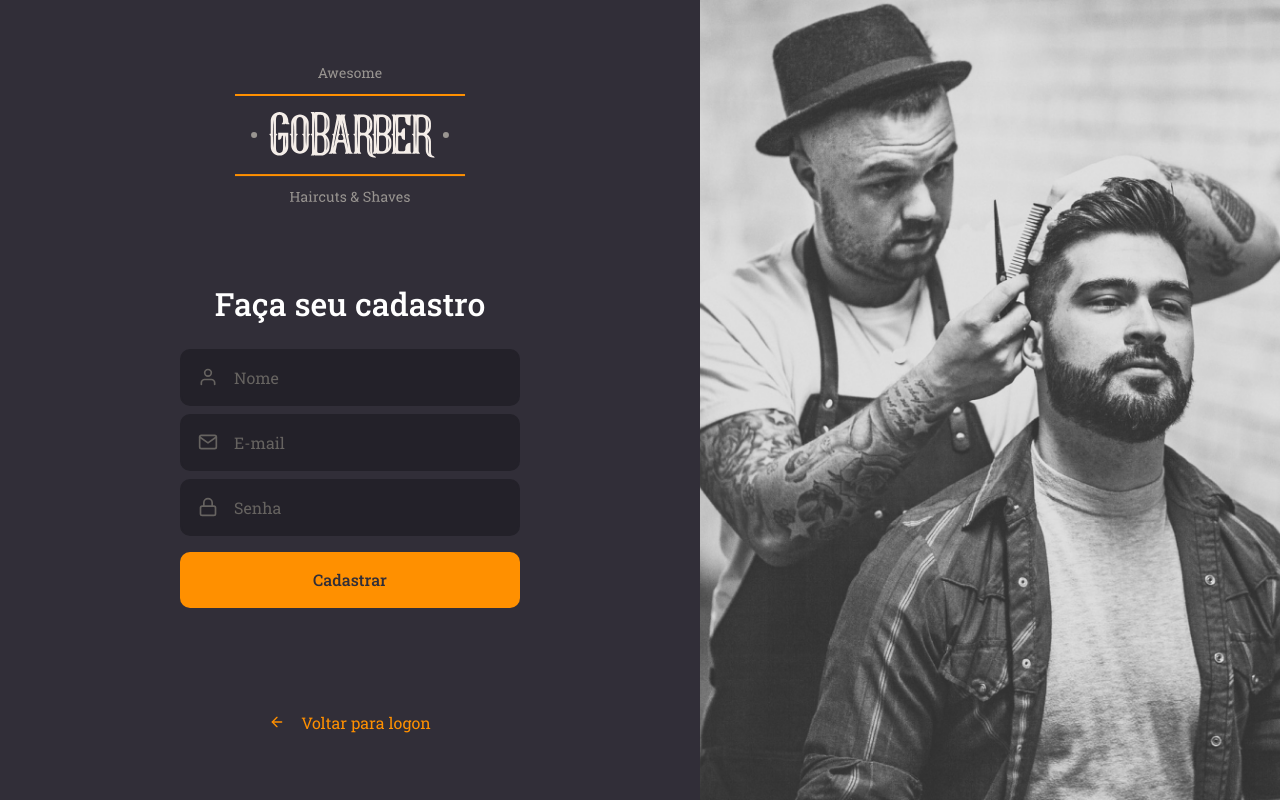
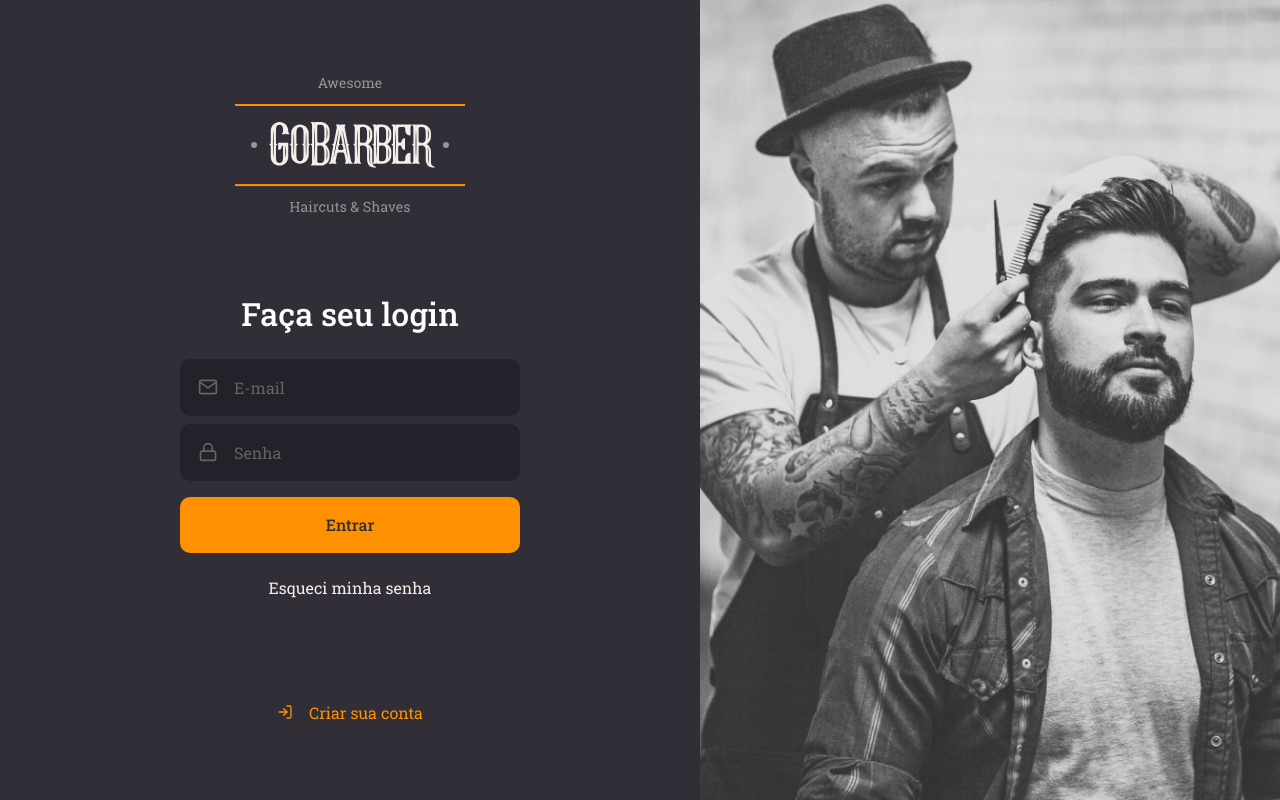
Before and after one commit to jefim9413/gobarber-web, a React (Create React App) app: page / in a window 1280 px wide. Built offline with nearby package versions, Linux system fonts and the light colour scheme.

Commit message:
Página de cadastro

```diff
--- a/src/App.tsx
+++ b/src/App.tsx
@@ -1,11 +1,11 @@
 import React from 'react';
+// import SignUp from './pages/SignUp';
 import SignIn from './pages/SignIn';
-import SignUp from './pages/SignUp';
 import GlobalStyles from './styles/global';
 
 const App: React.FC = () => (
   <>
-    <SignUp />
+    <SignIn />
     <GlobalStyles />
   </>
 );
--- a/src/pages/SignUp/index.tsx
+++ b/src/pages/SignUp/index.tsx
@@ -8,6 +8,7 @@ import Button from '../../components/button';
 const SignUp: React.FC = () => (
   <>
     <Container>
+      <Background />
       <Content>
         <img src={logoIMG} alt="Gobarber" />
 
@@ -29,7 +30,6 @@ const SignUp: React.FC = () => (
           Voltar para logon
         </a>
       </Content>
-      <Background />
     </Container>
   </>
 );
--- a/src/pages/SignUp/styles.ts
+++ b/src/pages/SignUp/styles.ts
@@ -1,6 +1,6 @@
 import styled from 'styled-components';
 import { shade } from 'polished';
-import signInbackgroudIMG from '../../assents/sign-in-background.png';
+import signUpbackgroudIMG from '../../assents/sign-up-background.png';
 
 export const Container = styled.div`
   height: 100vh;
@@ -36,7 +36,7 @@ export const Content = styled.div`
     }
   }
   > a {
-    color: #ff9000;
+    color: #f4ede8;
     display: block;
     margin-top: 24px;
     text-decoration: none;
@@ -50,13 +50,13 @@ export const Content = styled.div`
     }
 
     &:hover {
-      color: ${shade(0.2, '#ff9000')};
+      color: ${shade(0.2, '#f4EDE8')};
     }
   }
 `;
 
 export const Background = styled.div`
   flex: 1;
-  background: url(${signInbackgroudIMG}) no-repeat center;
+  background: url(${signUpbackgroudIMG}) no-repeat center;
   background-size: cover;
 `;
```
